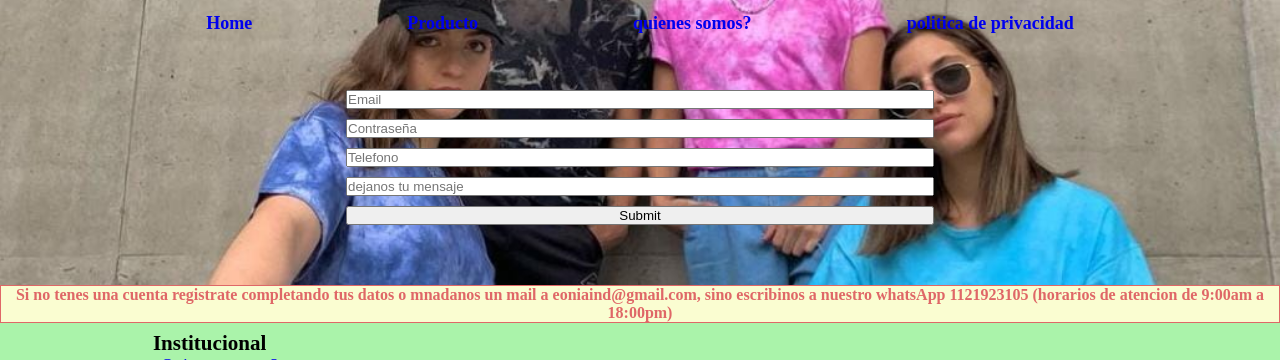
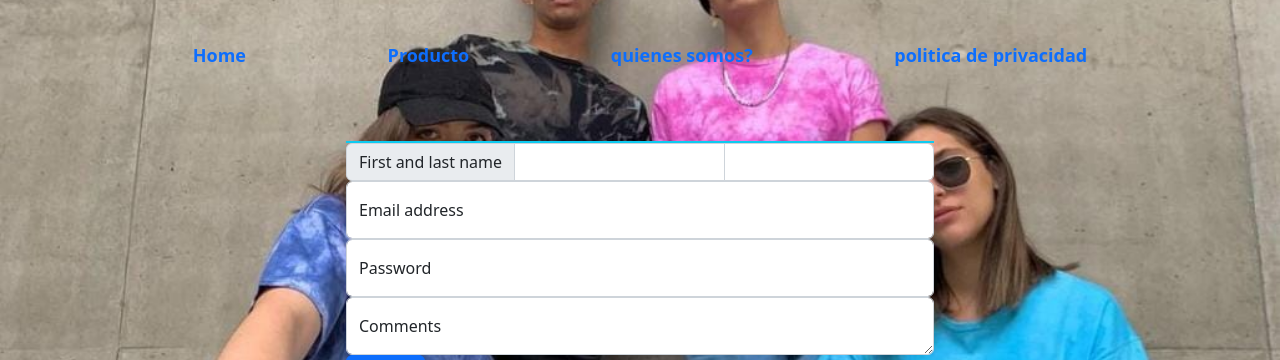
Before and after one commit to sebastiancortezzz/Eonia, a plain HTML site: page paginas/Contacto.html in a window 1280 px wide. Shown: the part 262-622 px from the top of the page. Drawn offline with nearby package versions, Linux system fonts and the light colour scheme.

Commit message:
provando  boostrap

```diff
--- a/paginas/Contacto.html
+++ b/paginas/Contacto.html
@@ -5,15 +5,20 @@
     <meta http-equiv="X-UA-Compatible" content="IE=edge">
     <meta name="viewport" content="width=device-width, initial-scale=1.0">
     <link rel="stylesheet" href="../style.css">
+    <link href="https://cdn.jsdelivr.net/npm/bootstrap@5.2.0-beta1/dist/css/bootstrap.min.css" rel="stylesheet" integrity="sha384-0evHe/X+R7YkIZDRvuzKMRqM+OrBnVFBL6DOitfPri4tjfHxaWutUpFmBp4vmVor" crossorigin="anonymous">
+
     <title>Eonía/contacto</title>
 </head>
 <body class="fotopantalla">
     <header>
         <a href="../index.html">
          <img src="../imagenes/logomarca.jpg" alt="logomarca">
-        <h1>Eonía</h1>
+
+          <h1>Eonía</h1>
+        <!-- <h1>Eonía</h1> -->
         </a>
-        <h2 >Indumentaria</h2>
+        <h2> Indumentaria</h2>
+        <!-- <h2 >Indumentaria</h2> -->
         <nav>
             <ul class="margen">
                 <li class="margen_item"><a href="../index.html">Home</a>
@@ -24,8 +29,28 @@
         </nav>
     <main>
         <form class="contactanos">
-
-                <label for="Emial"></label>
+             <span class="border border-info"></span>
+             <div class="input-group">
+                <span class="input-group-text">First and last name</span>
+                <input type="text" aria-label="First name" class="form-control">
+                <input type="text" aria-label="Last name" class="form-control">
+            </div>
+            <div class="form-floating ">
+                <input type="email" class="form-control" id="floatingInput" placeholder="name@example.com">
+                <label for="floatingInput">Email address</label>
+            </div>
+            <div class="form-floating">
+                <input type="password" class="form-control" id="floatingPassword" placeholder="Password">
+                <label for="floatingPassword">Password</label>
+            </div>
+            <div class="form-floating">
+                <textarea class="form-control" placeholder="Leave a comment here" id="floatingTextarea"></textarea>
+                <label for="floatingTextarea">Comments</label>
+            </div>
+            <div class="col-12">
+                <button class="btn btn-primary" type="submit">Submit</button>
+              </div>
+                <!-- <label for="Emial"></label>
                 <input type="Email" placeholder="Email" name="mail">
                 <div class="contactanos_item"></div>
                 <label for="contraseña"></label>
@@ -39,7 +64,7 @@
                 <div class="contactanos_item"></div>
                 <label for="Enviar"></label>
                 <input type="submit" placeholder="Enviar">
-                <div class="contactanos_item"></div>
+                <div class="contactanos_item"></div>  -->
 
         </form>
     </main>
@@ -93,5 +118,7 @@
 
     </footer>
 
+
+    <script src="https://cdn.jsdelivr.net/npm/bootstrap@5.2.0-beta1/dist/js/bootstrap.bundle.min.js" integrity="sha384-pprn3073KE6tl6bjs2QrFaJGz5/SUsLqktiwsUTF55Jfv3qYSDhgCecCxMW52nD2" crossorigin="anonymous"></script>
 </body>
 </html>
```
